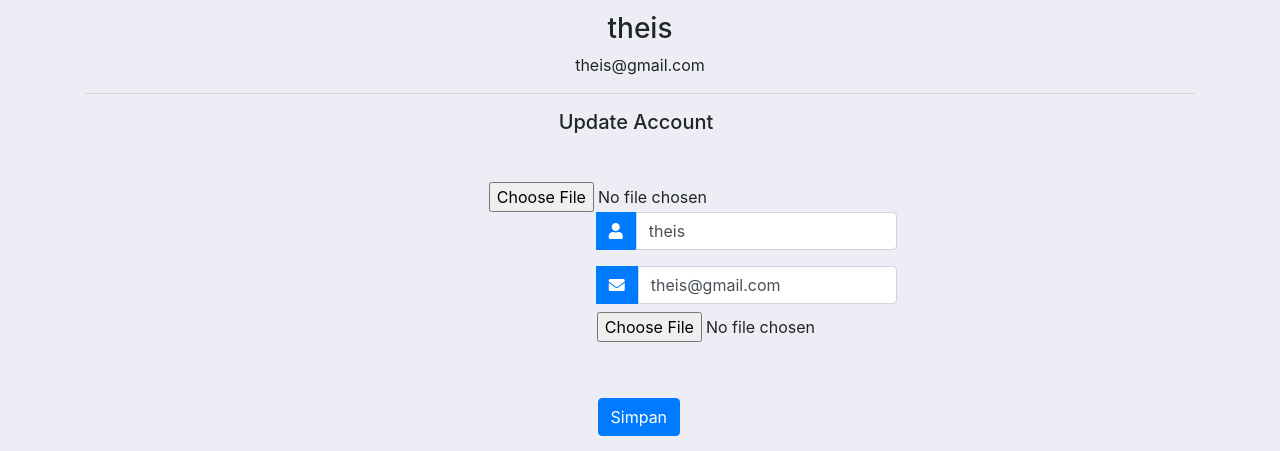
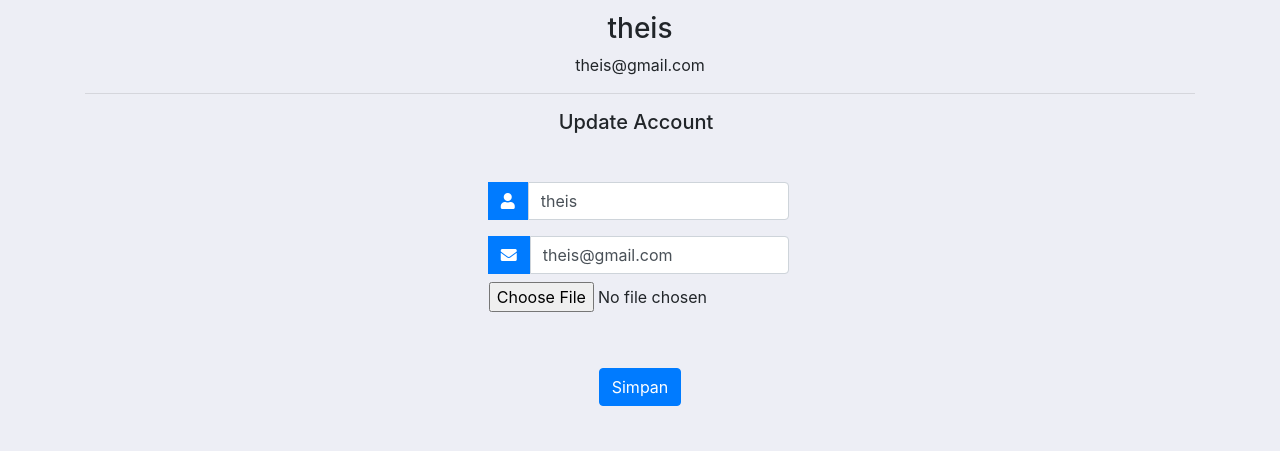
Before and after one commit to antheiz/flask-blog, a Flask app: page /account in a window 1280 px wide. Shown: the part 349-800 px from the top of the page. Run offline with Flask 2, Linux system fonts and the light colour scheme; the first user in the database is signed in; some libraries are stand-ins or nearby versions.

Commit message:
Update account.html

```diff
--- a/app/templates/account.html
+++ b/app/templates/account.html
@@ -32,14 +32,6 @@
                     {% endif %}
                     {% endwith %}
                 </div>
-                <div class="form-group"style="width: 300px; margin-left: 36%;">
-                    {{ form.picture(class="form-control-file") }}
-                    {% if form.picture.errors %}
-                        {% for error in form.picture.errors %}
-                            <span class="text-danger">{{ error }}</span></br>
-                        {% endfor %}
-                    {% endif %}
-
                 <div class="input-group mb-3" style="width: 300px; margin-left: 36%;">
                     <div class="input-group-append ">
                         <span class="btn btn-primary"><i class="fa fa-user"></i></span>
@@ -70,7 +62,6 @@
                        {{ form.email(class='form-control input_user', placeholder='email') }}
                     {% endif %}
                 </div>
-
                 <div class="form-group"style="width: 300px; margin-left: 36%;">
                     {{ form.picture(class="form-control-file") }}
                     {% if form.picture.errors %}
```
